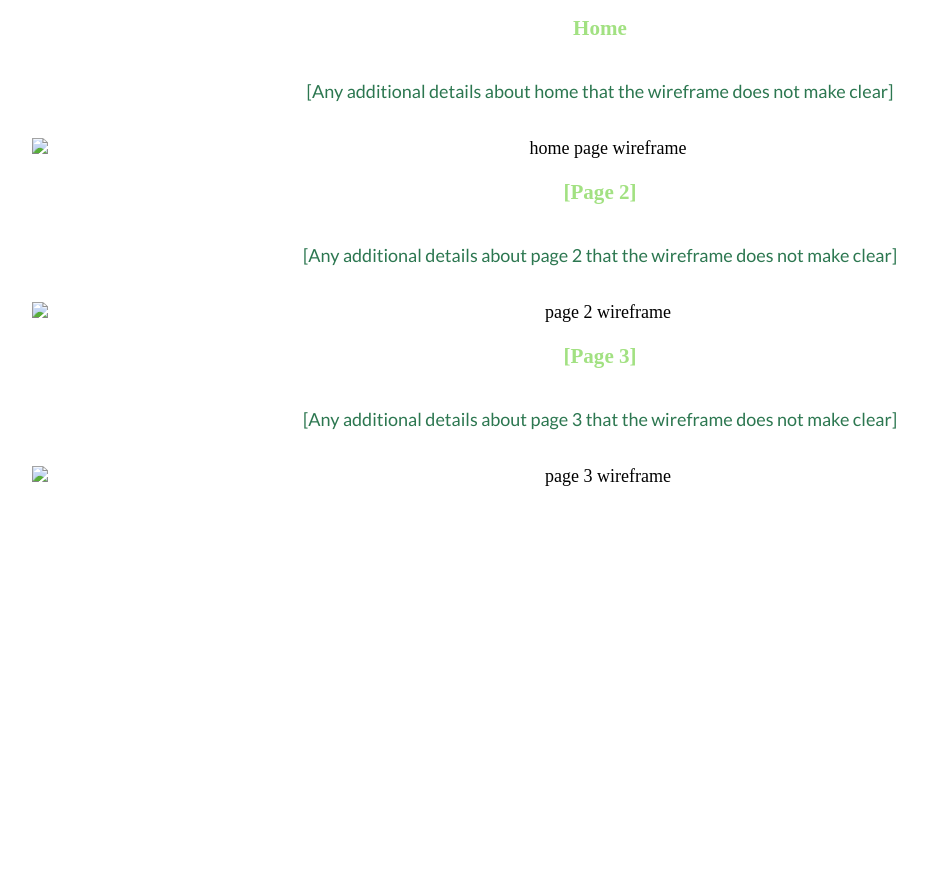
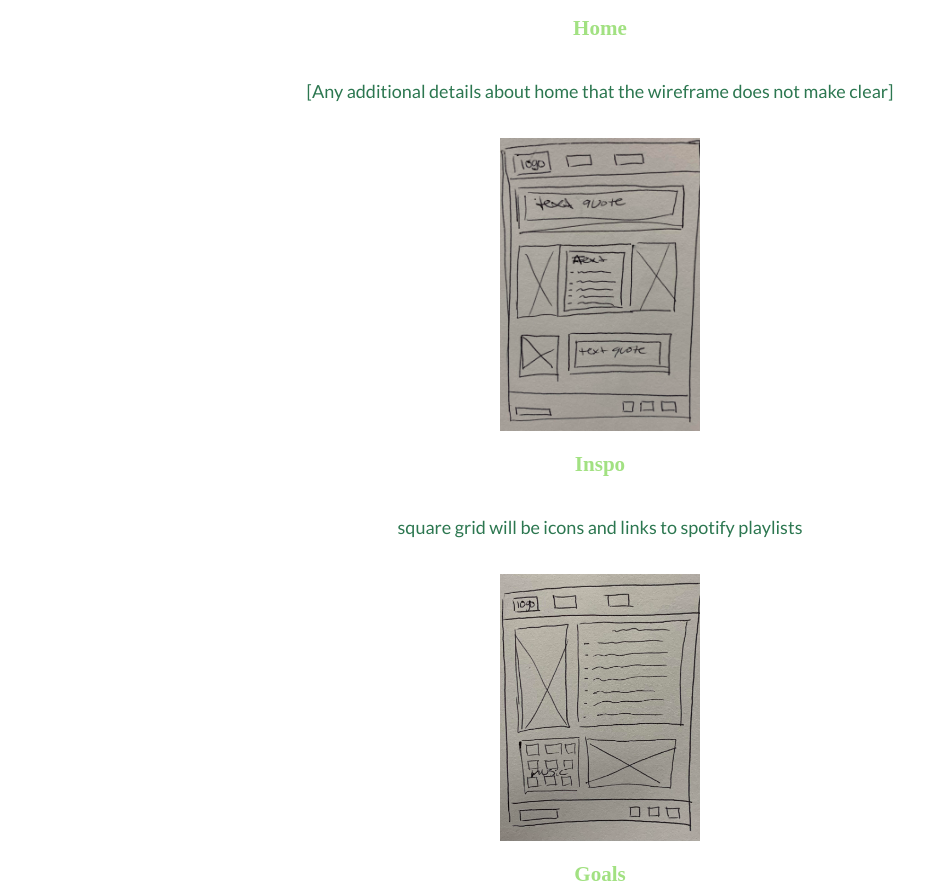
Before and after one commit to jostevens00/wdd130, a plain HTML site: page vis-board/site-plan.html in a window 1280 px wide. Shown: the part 8780-9670 px from the top of the page, without its empty margins (40-967 px from the left). Before the commit the page ends 9339 px from the top, so only its background shows below. Drawn offline with Linux system fonts and the light colour scheme; a web font is replaced by a local one.

Commit message:
site plan wireframes

```diff
--- a/vis-board/site-plan.html
+++ b/vis-board/site-plan.html
@@ -201,19 +201,19 @@
       <p>
         [Any additional details about home that the wireframe does not make clear]
       </p>
-      <img src="#" alt="home page wireframe">
+      <img class="home-wf" src="img/HomeWireframe.jpg" alt="home page wireframe">
 
-      <h3>[Page 2]</h3>
+      <h3>Inspo</h3>
       <p>
-        [Any additional details about page 2 that the wireframe does not make clear]
+        square grid will be icons and links to spotify playlists
       </p>
-      <img src="#" alt="page 2 wireframe">
+      <img class="inspo-wf"src="img/InspoWireframe.jpg" alt="page 2 wireframe">
 
-      <h3>[Page 3]</h3>
+      <h3>Goals</h3>
       <p>
         [Any additional details about page 3 that the wireframe does not make clear]
       </p>
-      <img src="#" alt="page 3 wireframe">
+      <img class="goals-wf" src="img/GoalsWireframe.jpg" alt="page 3 wireframe">
     </main>
   </body>
 
--- a/vis-board/styles/site-plan.css
+++ b/vis-board/styles/site-plan.css
@@ -26,7 +26,15 @@ Fonts are separated by a | */
   --nav-hover-background-color: #2c7750;
 }
 
-
+.home-wf{
+  width: 200px;
+}
+.inspo-wf{
+  width:200px;
+}
+.goals-wf{
+  width: 200px;
+}
 /*  Look around below...but DON'T CHANGE ANYTHING! */
 
 body {
```
Also changed, not shown: vis-board/img/GoalsWireframe.jpg (added), vis-board/img/HomeWireframe.jpg (added), vis-board/img/InspoWireframe.jpg (added).
